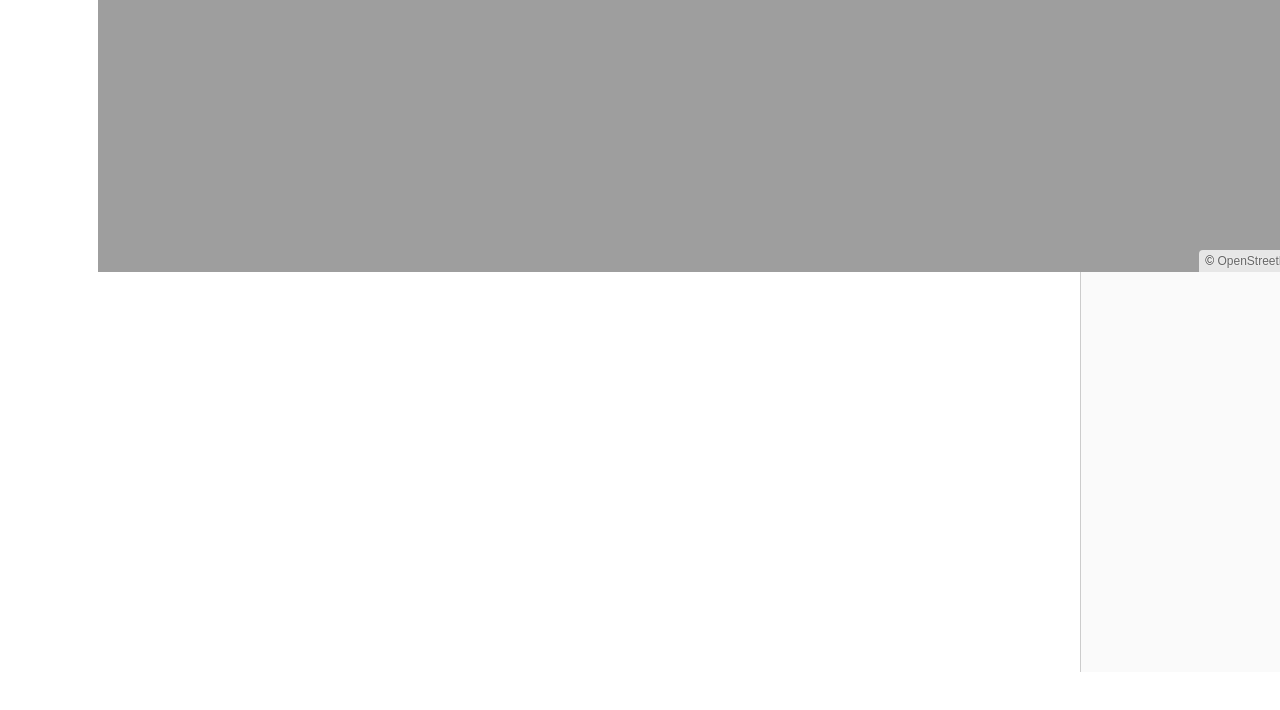
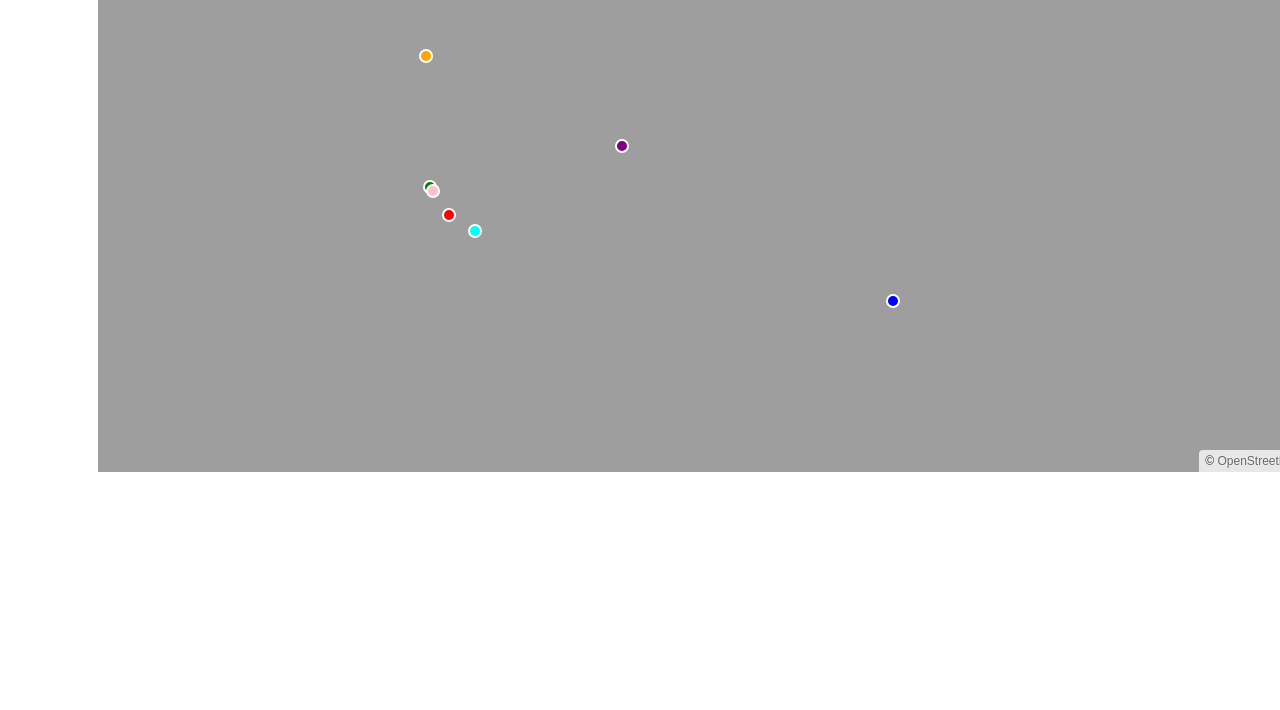
Before and after one commit to alexherman11/alexherman11.github.io, a website built with Vite: page projects/webmap.html in a window 1280 px wide. Shown: the part 128-838 px from the top of the page. Built offline with nearby package versions, Linux system fonts and the light colour scheme.

Commit message:
hey its a map

```diff
--- a/main.js
+++ b/main.js
@@ -1,18 +1,102 @@
 import './webmap-style.css';
 import Map from 'ol/Map.js';
+import View from 'ol/View.js';
+import TileLayer from 'ol/layer/Tile.js';
 import OSM from 'ol/source/OSM.js';
-import TileLayer from 'ol/layer/Tile.js';
-import View from 'ol/View.js';
+import VectorLayer from 'ol/layer/Vector.js';
+import VectorSource from 'ol/source/Vector.js';
+import Feature from 'ol/Feature.js';
+import Point from 'ol/geom/Point.js';
+import {fromLonLat} from 'ol/proj.js';
+import Style from 'ol/style/Style.js';
+import Fill from 'ol/style/Fill.js';
+import Stroke from 'ol/style/Stroke.js';
+import CircleStyle from 'ol/style/Circle.js';
 
+// Approximate lon/lat coords for each city.
+const cityData = [
+  {
+    name: 'Ashley: Santa Maria, CA',
+    coords: [-120.4357, 34.9530],
+    color: 'red',
+  },
+  {
+    name: 'Alex Herman: Santa Cruz, CA',
+    coords: [-122.0308, 36.9741],
+    color: 'green',
+  },
+  {
+    name: 'Dave: Orlando, FL',
+    coords: [-81.3792, 28.5383],
+    color: 'blue',
+  },
+  {
+    name: 'Andrew: Camas, WA',
+    coords: [-122.3995, 45.5870],
+    color: 'orange',
+  },
+  {
+    name: 'Mason: Golden, CO',
+    coords: [-105.2211, 39.7555],
+    color: 'purple',
+  },
+  {
+    name: 'Geneva: Los Alamitos, CA',
+    coords: [-118.0728, 33.8032],
+    color: 'cyan',
+  },
+  {
+    name: 'Thomas: Marina, CA',
+    coords: [-121.8022, 36.6844],
+    color: 'pink',
+  }
+];
+
+// Create one Feature per city, each with its own style.
+const features = cityData.map((city) => {
+  const feature = new Feature({
+    geometry: new Point(fromLonLat(city.coords)),
+    name: city.name,
+  });
+
+  // Set a unique circle color on each feature
+  feature.setStyle(
+    new Style({
+      image: new CircleStyle({
+        radius: 6,
+        fill: new Fill({
+          color: city.color,
+        }),
+        stroke: new Stroke({
+          color: '#FFFFFF',
+          width: 2,
+        }),
+      }),
+    })
+  );
+  return feature;
+});
+
+// Create a vector source and layer with our city features
+const citySource = new VectorSource({
+  features: features,
+});
+
+const cityLayer = new VectorLayer({
+  source: citySource,
+});
+
+// Create the map, centered roughly over the United States
 const map = new Map({
   target: 'map',
   layers: [
     new TileLayer({
       source: new OSM(),
     }),
+    cityLayer,
   ],
   view: new View({
-    center: [0, 0],
-    zoom: 2,
+    center: fromLonLat([-95, 38]),  // center on U.S.
+    zoom: 4,
   }),
 });
--- a/projects/webmap.html
+++ b/projects/webmap.html
@@ -5,29 +5,18 @@
     <meta name="viewport" content="width=device-width, initial-scale=1.0">
     <title>Web Map</title>
     <link rel="stylesheet" href="/project-info.css">
+    <link rel="stylesheet" href="/webmap-style.css">
 </head>
 <body>
     <header>
         <div class="logo">Teaching Computing Lab</div>
     </header>
 
-    <aside>
-        <h2>Menu</h2>
-        <nav>
-            <ul>
-                <li><a href="../index.html">Home</a></li>
-                <li><a href="#tablet">Map</a></li>
-            </ul>
-        </nav>
-    </aside>
-
     <main>
         <h1>Map of Team Members</h1>
-
         <h2 id="tablet">Map</h2>
-        <div id="map"></div>
+        <div id="map" style="width:100%; height: 600px;"></div>
         <script type="module" src="../main.js"></script>
-
     </main>
 </body>
 </html>
```
